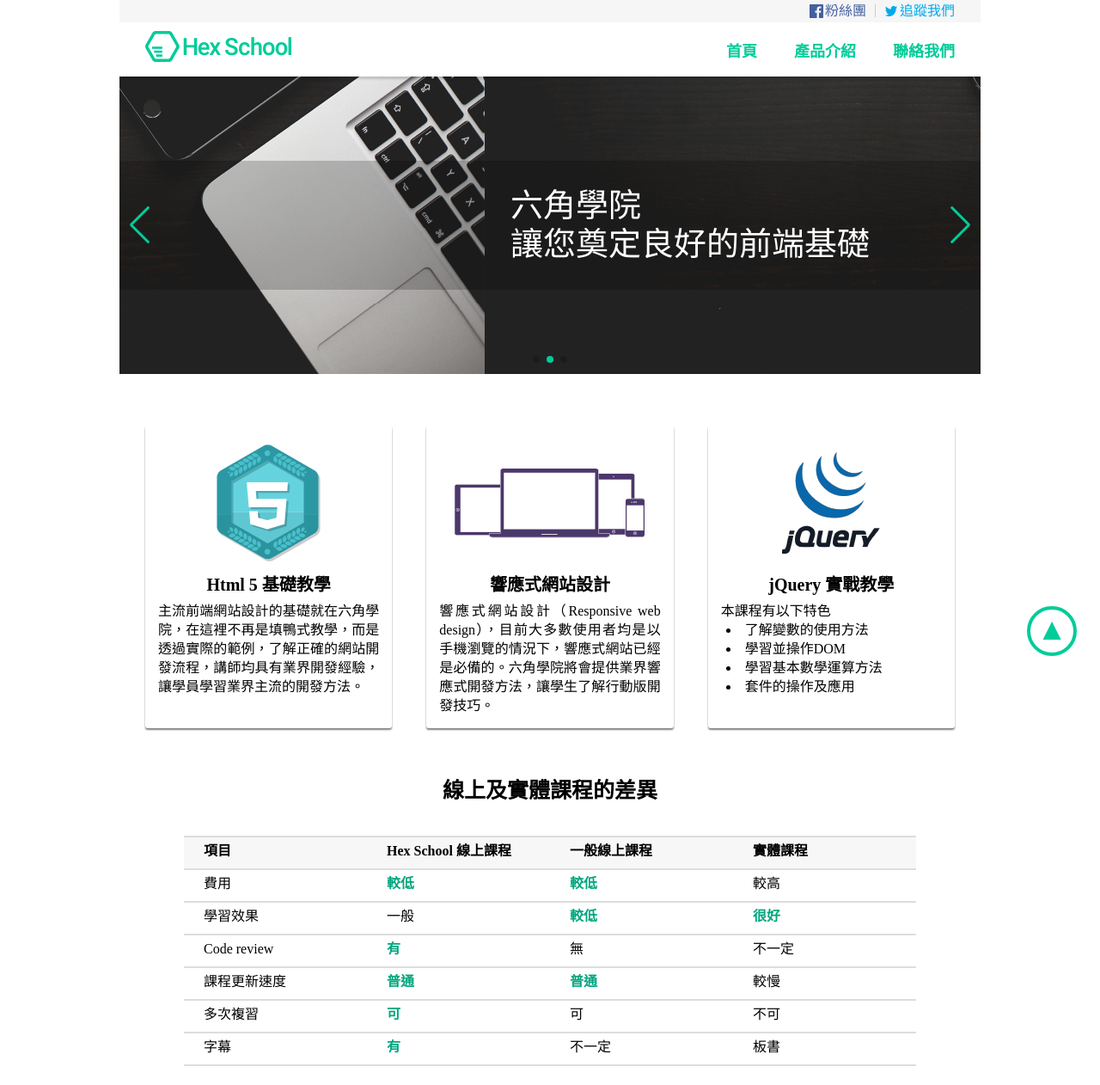
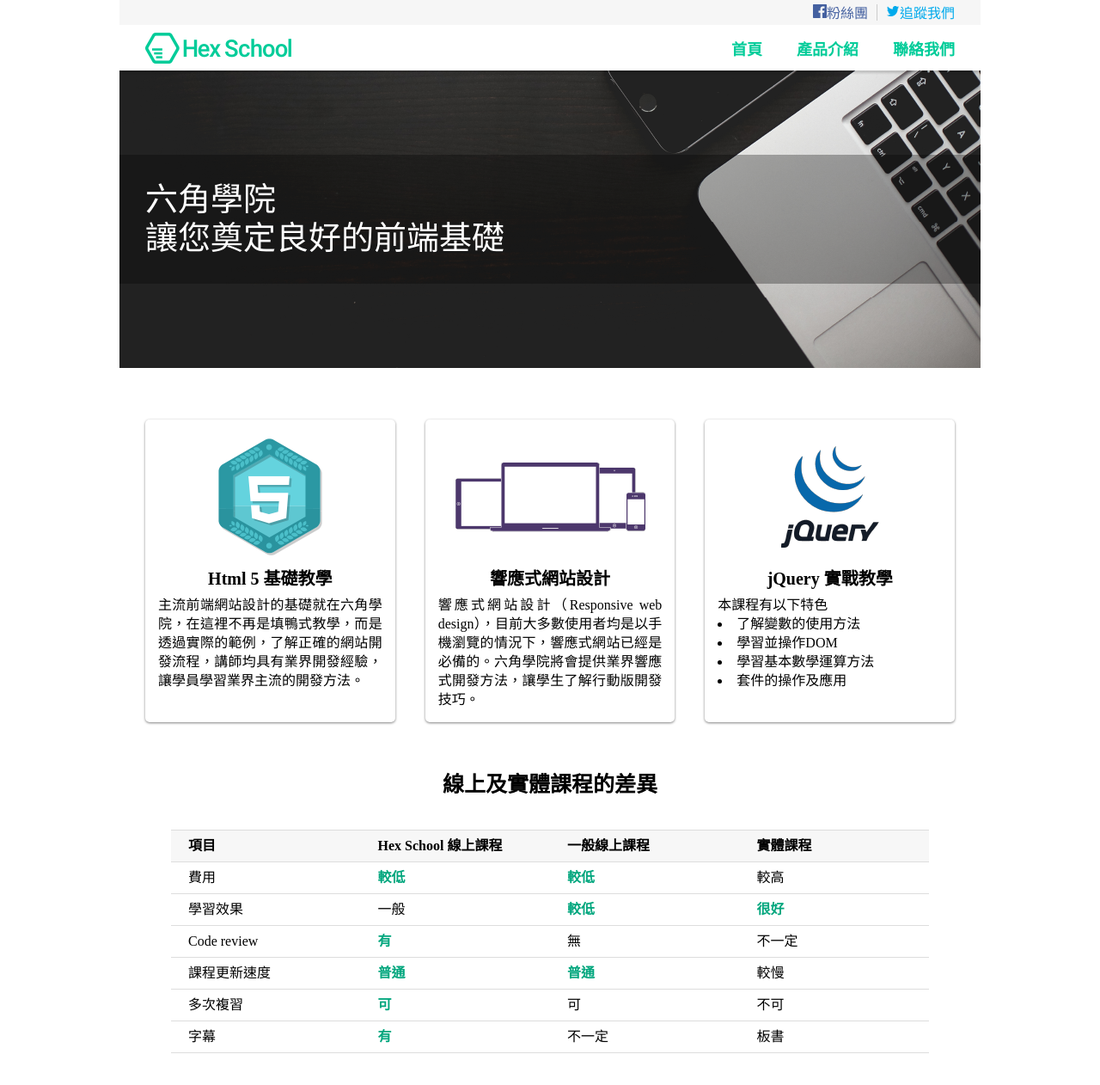
Before and after one commit to joyun25/front-end-learning, a plain HTML site: page project/index.html in a window 1280 px wide. Shown: the top 1262 px of the page at 86% size. Drawn offline with Linux system fonts and the light colour scheme.

Commit message:
2021年08月28日 用Scss 重新切版一次

```diff
--- a/project/index.html
+++ b/project/index.html
@@ -5,119 +5,96 @@
     <meta http-equiv="X-UA-Compatible" content="IE=edge">
     <meta name="viewport" content="width=device-width, initial-scale=1.0">
     <meta name="format-detection" content="telephone=no">
-    <meta name="keywords" content="六角學院,前端,六角,學習前端,前端課程">
-    <meta name='description' content='為您打造就算沒有程式基礎，也能夠逐步學習獲得網頁排版技巧的紮實觀念，六角學院的講師將協助您成就更好的自己！' />
+    <meta name="author" content="Jo Yun, 若昀">
 
-    <meta property="og:title" content="讓您奠定良好的前端基礎" />
-    <meta property="og:description" content="為您打造就算沒有程式基礎，也能夠逐步學習獲得網頁排版技巧的紮實觀念，六角學院的講師將協助您成就更好的自己！">
+    <link rel="shortcut icon" href="https://www.hexschool.com/favicon.ico">
+    <meta name='description' content='六角學院為您一行行檢視程式碼，火熱學習前端技術，用熱心、耐心、同理心陪伴您學習，再困難的挑戰也不怕。只要您有心，我們就在這裡跟您一起一路向前進。' />
+    <meta name='keywords' content='前端課程, 六角學院, 前端, 前端技術, 六角, html, jquery, rwd, 響應式網站, 課程, 線上課程' />
+
+    <meta property="og:title" content="六角學院-讓您奠定良好的前端基礎" />
+    <meta property="og:description" content="六角學院為您一行行檢視程式碼，火熱學習前端技術。" />
     <meta property="og:type" content="website" />
-    <meta property="og:url" content="FB上的網址" />
+    <meta property="og:url" content="index.html" />
     <meta property="og:image" content="https://www.filepicker.io/api/file/uJHoti8RQ0qGFIXSkmGd" />
 
-    <link href="圖片路徑" rel="apple-touch-icon" />
-    <link rel="stylesheet" href="css/lightbox.min.css">
-    <link rel="stylesheet" href="css/swiper-bundle.css">
-    <link rel="stylesheet" href="css/style.css">
-    <link rel="icon" href="https://www.hexschool.com/favicon.ico">
+    <meta name="twitter:url" content="index.html">
+    <meta name="twitter:title" content="六角學院-讓您奠定良好的前端基礎">
+    <meta name="twitter:description" content="六角學院為您一行行檢視程式碼，火熱學習前端技術。">
+    <meta name="twitter:image" content="https://www.filepicker.io/api/file/uJHoti8RQ0qGFIXSkmGd">
 
+    <link rel="stylesheet" href="scss/style.css">
     <title>讓您奠定良好的前端基礎 | 六角學院</title>
-
 </head>
 <body>
     <div class="wrap">
-        <ul class="social-media">
-            <li>
-                <a href="#" target="_blank" title="facebook">
-                    <img src="images/facebookIcon.png" alt="facebook icon">
-                    <p class="facebook">粉絲團</p>
-                </a>
+        <ul class="media p-row">
+            <li class="media-fb">
+                <a href="#" target="_blank" title="臉書粉絲團"><img src="images/facebookIcon.png" alt="facebook icon">粉絲團</a>
             </li>
-            <li>
-                <div class="line"></div>
-            </li>
-            <li>
-                <a href="#" target="_blank" title="twitter">
-                    <img src="images/twitterIcon.png" alt="twitter icon">
-                    <p class="twitter">追蹤我們</p>
-                </a>
+            <li class="media-twi">
+                <a href="#" target="blank" title="追蹤六角推特"><img src="images/twitterIcon.png" alt="twitter icon">追蹤我們</a>
             </li>
         </ul>
-        <div class="menu-part">
-            <h1><a href="#" target="_blank" title="六角學院首頁">Hex School</a></h1>
+        <div class="nav p-row">
+            <h2><a href="#" title="回到首頁">六角學院</a></h2>
             <ul class="menu">
                 <li>
                     <a href="#">首頁</a>
                 </li>
                 <li>
-                    <a href="#" class="product-menu">產品介紹</a>
-                    <ul class="product">
-                        <li><a href="#">Html 5 基礎教學</a></li>
-                        <li><a href="#">響應式網站設計</a></li>
-                        <li><a href="#">jQuery 實戰教學</a></li>
+                    <a href="#">產品介紹</a>
+                    <ul class="submenu">
+                        <li><a href="#">html</a></li>
+                        <li><a href="#">RWD</a></li>
+                        <li><a href="#">jQuery</a></li>
                     </ul>
                 </li>
                 <li>
-                    <a href="#">聯絡我們</a>
+                    <a href="#contact">聯絡我們</a>
                 </li>
             </ul>
         </div>
-
-        <!-- Slider main container -->
-        <div class="swiper-container">
-            <!-- Additional required wrapper -->
-            <div class="swiper-wrapper">
-        <!-- Slides -->
-                <div class="swiper-slide banner"><h2>六角學院<br>讓您奠定良好的前端基礎</h2></div>
-                <div class="swiper-slide banner"><h2>六角學院<br>讓您奠定良好的前端基礎</h2></div>
-                <div class="swiper-slide banner"><h2>六角學院<br>讓您奠定良好的前端基礎</h2></div>
-            </div>
-        <!-- If we need pagination -->
-            <div class="swiper-pagination"></div>
-            <!-- If we need navigation buttons -->
-            <div class="swiper-button-prev"></div>
-            <div class="swiper-button-next"></div>
+        <div class="banner">
+            <h1 class="p-row p-col">六角學院<br>讓您奠定良好的前端基礎</h1>
         </div>
-
-        <ul class="main">
-            <li>
-                <a class="example-image-link" href="images/html_lightbox.png" data-lightbox="example-set" data-title="Html5 基礎教學">
-                    <div>
-                        <img src="images/html.png" alt="html5">
+        <ul class="cards p-row">
+            <li class="card mr-35">
+                <a href="#">
+                    <div class="card-img">
+                        <img src="images/html.png" alt="html">
                     </div>
-                    <h4>Html 5 基礎教學</h4>
-                    <p>主流前端網站設計的基礎就在六角學院，在這裡不再是填鴨式教學，而是透過實際的範例，了解正確的網站開發流程，講師均具有業界開發經驗，讓學員學習業界主流的開發方法。</p>
                 </a>
+                <h3>Html 5 基礎教學</h3>
+                <p>主流前端網站設計的基礎就在六角學院，在這裡不再是填鴨式教學，而是透過實際的範例，了解正確的網站開發流程，講師均具有業界開發經驗，讓學員學習業界主流的開發方法。</p>
             </li>
-            <li>
-                <a class="example-image-link" href="images/rwd_lightbox.png" data-lightbox="example-set" data-title="響應式網站設計">
-                    <div>
-                        <img src="images/rwd.png" alt="rwd">
+            <li class="card mr-35">
+                <a href="#">
+                    <div class="card-img">
+                        <img src="images/rwd.png" alt="RWD">
                     </div>
-                        <h4>響應式網站設計</h4>
-                    <p>響應式網站設計（Responsive web design），目前大多數使用者均是以手機瀏覽的情況下，響應式網站已經是必備的。六角學院將會提供業界響應式開發方法，讓學生了解行動版開發技巧。</p>
                 </a>
+                <h3>響應式網站設計</h3>
+                <p>響應式網站設計（Responsive web design），目前大多數使用者均是以手機瀏覽的情況下，響應式網站已經是必備的。六角學院將會提供業界響應式開發方法，讓學生了解行動版開發技巧。</p>
             </li>
-            <li>
-                <a class="example-image-link" href="images/jquery_lightbox.png" data-lightbox="example-set" data-title="jQuery 實戰教學">
-                    <div>
+            <li class="card">
+                <a href="#">
+                    <div class="card-img">
                         <img src="images/jquery.png" alt="jQuery">
                     </div>
-                    <h4>jQuery 實戰教學</h4>
-                    <p>
-                        本課程有以下特色
-                    </p>
-                    <ul class="list">
-                        <li>了解變數的使用方法</li>
-                        <li>學習並操作DOM</li>
-                        <li>學習基本數學運算方法</li>
-                        <li>套件的操作及應用</li>
-                    </ul>
                 </a>
+                <h3>jQuery 實戰教學</h3>
+                <p>本課程有以下特色</p>
+                <ul class="card-list">
+                    <li>了解變數的使用方法</li>
+                    <li>學習並操作DOM</li>
+                    <li>學習基本數學運算方法</li>
+                    <li>套件的操作及應用</li>
+                </ul>
             </li>
         </ul>
-        <div class="chart">
-            <h3>線上及實體課程的差異</h3>
-            <table>
+        <div class="compare">
+            <h2 class="l-title">線上及實體課程的差異</h2>
+            <table class="compare-table">
                 <tr>
                     <th>項目</th>
                     <th>Hex School 線上課程</th>
@@ -162,42 +139,37 @@
                 </tr>
             </table>
         </div>
-        <div class="sheet">
-            <h3>對我們的課程有興趣嗎？<br>歡迎留下您的資料</h3>
-            <form action="#">
-                <textarea name="textarea" id="" rows="14" placeholder="我想說…"></textarea>
-                <div class="info">
-                    <div class="form-group">
-                        <label for="name">姓名</label>
-                        <input type="text" name="name" id="name" class="words" placeholder="請輸入姓名">
-                    </div>
-                    <div class="form-group">
-                        <label for="telephone">電話</label>
-                        <input type="tel" name="telephone" id="telephone" class="words" placeholder="請輸入連絡電話">
-                    </div>
-                    <div class="form-group">
-                        <label for="email">信箱</label>
-                        <input type="email" name="email" id="email" class="words" placeholder="請輸入電子信箱">
-                    </div>
-                    <div class="button">
-                        <input type="submit" value="送出">
-                    </div>
+        <div class="interest p-row p-col">
+            <h2 class="l-title">對我們的課程有興趣嗎？<br>歡迎留下您的資料</h2>
+            <form action="index.html">
+                <textarea name="interest-message" id="interest-message" rows="14" placeholder="我想說..." required></textarea>
+                <div class="interest-form">
+                    <label for="interest-name">姓名</label>
+                    <input type="text" name="interest-name" id="interest-name" placeholder="您的姓名" required>
+                    <label for="interest-tel">電話</label>
+                    <input type="tel" name="interest-tel" id="interest-tel" placeholder="您的電話" pattern="[0-9]{6,13}" required>
+                    <label for="interest-email">信箱</label>
+                    <input type="email" name="interest-email" id="interest-email" placeholder="您的電子信箱" required>
+                    <input type="submit" value="送出" class="interest-form-submit">
+                    <div class="clearfix"></div>
                 </div>
             </form>
         </div>
         <div class="footer">
-            <a href="#" target="_blank" title="六角學院"><img src="images/footerLogo.png" alt="hexschool logo"></a>
-            <ul class="contact">
-                <li><p>聯絡我們：<a href="mailto:hexschool@gmail.com" title="透過電子信箱聯絡我們">hexschool@gmail.com</a></p></li>
-                <li><p>電話：<a href="tel:+886-999123456" title="撥打電話">0999-123-456</a></p></li>
+            <a href="#" title="回到首頁"><img src="images/footerLogo.png" alt="六角學院logo"></a>
+            <ul class="footer-contact" id="contact">
+                <li>
+                    <p>聯絡我們：<a href="mailto:hexschool@gmail.com" title="用電子信箱聯絡我們">hexschool@gmail.com</a></p>
+                </li>
+                <li>
+                    <p>電話：<a href="tel:+886-999123456" title="撥打電話讓專人為您服務">0999-123-456</a></p>
+                </li>
             </ul>
         </div>
-        <div class="top-box"><a href="#" class="to-top"></a></div>
+        <div class="to-top"><a href="#" class="to-top"></a></div>
     </div>
 
     <script src="js/jquery-3.6.0.min.js"></script>
-    <script src="js/lightbox.min.js"></script>
-    <script src="js/swiper-bundle.js"></script>
     <script src="js/all.js"></script>
 
 </body>
--- a/project/js/all.js
+++ b/project/js/all.js
@@ -1,35 +1,3 @@
 $(document).ready(function () {
-    $('.product-menu').click(function (e) {
-        e.preventDefault();
-        $('.product-menu').toggleClass('active');
-        $('.product').slideToggle();
-    });
 
-    const swiper = new Swiper('.swiper-container', {
-        // Optional parameters
-        // direction: 'vertical',
-        loop: true,
-
-        // If we need pagination
-        pagination: {
-        el: '.swiper-pagination',
-        },
-
-        // Navigation arrows
-        navigation: {
-        nextEl: '.swiper-button-next',
-        prevEl: '.swiper-button-prev',
-        },
-
-        autoplay: {
-            delay: 5000,
-        },
-
-    });
-    $('.top-box a').click(function (e) {
-        e.preventDefault();
-        $('html,body').animate({
-            scrollTop: 0
-        }, 700);
-    });
 });
--- /dev/null
+++ b/project/scss/_grid.scss
@@ -0,0 +1,47 @@
+@mixin destop{
+    @media (max-width: 1280px) {
+        @content;
+    }
+}
+
+@mixin pad{
+    @media (max-width: 768px) {
+        @content;
+    }
+}
+
+@mixin mobile568{
+    @media (max-width: 568px) {
+        @content;
+    }
+}
+
+// @mixin destop-top{
+//     @media (max-width: 1023px) {
+//         @content;
+//     }
+// }
+
+// @mixin destop-below{
+//     @media (max-width: 1024px) {
+//         @content;
+//     }
+// }
+
+// @mixin iphone{
+//     @media (max-width: 568px) {
+//         @content;
+//     }
+// }
+
+// @mixin mobile480{
+//     @media (max-width: 480px) {
+//         @content;
+//     }
+// }
+
+// @mixin iphone5{
+//     @media (max-width: 320px) {
+//         @content;
+//     }
+// }
--- /dev/null
+++ b/project/scss/_mixin.scss
@@ -0,0 +1,27 @@
+@mixin clearfix {
+    clear:both;
+}
+@mixin circle($size, $bgcolor){
+    border-radius: 50%;
+    height: $size;
+    width: $size;
+    font-size: $size / 3;
+    background: $bgcolor;
+}
+@mixin img-hide-text{
+    text-indent: 101%;
+    white-space: nowrap;
+    overflow: hidden;
+}
+@mixin hvr-line-left-to-right($line-color, $bgsize){
+    background-image: linear-gradient($line-color, $line-color);
+    background-position: left bottom;
+    background-size: 0 $bgsize; //例如4px
+    background-repeat: no-repeat;
+    transition: background-size 0.18s linear;
+    //需要再加上一段程式碼 :hover{background-size: 100% $bgsize;}
+}
+@mixin ul-disc-inside{
+    list-style: disc;
+    list-style-position: inside;
+}
--- /dev/null
+++ b/project/scss/_reset.scss
@@ -0,0 +1,55 @@
+/* http://meyerweb.com/eric/tools/css/reset/
+   v2.0 | 20110126
+   License: none (public domain)
+*/
+
+html, body, div, span, applet, object, iframe,
+h1, h2, h3, h4, h5, h6, p, blockquote, pre,
+a, abbr, acronym, address, big, cite, code,
+del, dfn, em, img, ins, kbd, q, s, samp,
+small, strike, strong, sub, sup, tt, var,
+b, u, i, center,
+dl, dt, dd, ol, ul, li,
+fieldset, form, label, legend,
+table, caption, tbody, tfoot, thead, tr, th, td,
+article, aside, canvas, details, embed,
+figure, figcaption, footer, header, hgroup,
+menu, nav, output, ruby, section, summary,
+time, mark, audio, video {
+	margin: 0;
+	padding: 0;
+	border: 0;
+	font-size: 100%;
+	font: inherit;
+	vertical-align: baseline;
+}
+/* HTML5 display-role reset for older browsers */
+article, aside, details, figcaption, figure,
+footer, header, hgroup, menu, nav, section {
+	display: block;
+}
+body {
+	line-height: 1;
+}
+ol, ul {
+	list-style: none;
+}
+blockquote, q {
+	quotes: none;
+}
+blockquote:before, blockquote:after,
+q:before, q:after {
+	content: '';
+	content: none;
+}
+table {
+	border-collapse: collapse;
+	border-spacing: 0;
+}
+*,*:before,*:after{
+	box-sizing: border-box;
+}
+img{
+	max-width: 100%;
+	height: auto ;
+}
--- /dev/null
+++ b/project/scss/style.scss
@@ -0,0 +1,234 @@
+$main-color: #00cc99;
+$minor-color: #f7f7f7;
+$accent: #00a67d;
+$media-bg: #f6f6f6;
+$fb-color: #4460a0;
+$twi-color: #00aaec;
+$media-line: #cccccc;
+$tb-border: #dddddd;
+$tb-hover: #ebfffa;
+$gradient1: #00644c;
+$gradient2: #009772;
+
+@import "mixin";
+@import "grid";
+@import "reset";
+
+// *{outline: 1px solid red;}
+
+.clearfix{
+    clear: both;
+}
+.p-row{
+    padding-left: 30px;
+    padding-right: 30px
+}
+.p-col{
+    padding-top: 30px;
+    padding-bottom: 30px;
+}
+.mr-35{
+    margin-right: 35px;
+}
+.l-title{
+    font-size: 25px;
+    text-align: center;
+}
+body{
+    font-family: "Microsoft JhengHei";
+}
+.wrap{
+    max-width: 1002px;
+    margin: 0 auto;
+}
+.media{
+    background: $media-bg;
+    display: flex;
+    justify-content: flex-end;
+    padding-top: 5px;
+    padding-bottom: 5px;
+    .media-fb{
+        padding-right: 10px;
+        border-right: 1px solid $media-line;
+        a{
+            display: block;
+            text-decoration: none;
+            color: $fb-color;
+        }
+    }
+    .media-twi{
+        padding-left: 10px;
+        a{
+            display: block;
+            text-decoration: none;
+            color: $twi-color;
+        }
+    }
+}
+.nav{
+    display: flex;
+    justify-content: space-between;
+    align-items: center;
+    h2 a{
+        background: url(../images/logo.png) no-repeat;
+        display: block;
+        width: 170px;
+        height: 36px;
+        @include img-hide-text;
+        margin: auto 0;
+    }
+}
+.menu{
+    display: flex;
+    a{
+        display: block;
+        text-decoration: none;
+        font-size: 18px;
+        color: $main-color;
+        font-weight: bold;
+        margin-left: 40px;
+        padding: 20px 0 15px 0;
+        @include hvr-line-left-to-right($main-color, 4px)
+    }
+    a:hover{
+        background-size: 100% 4px;
+    }
+    .submenu{
+        display: none;
+    }
+}
+.banner{
+    background: url(../images/banner.png) no-repeat center;
+    height: 346px;
+    display: flex;
+    align-items: center;
+    h1{
+        font-size: 38px;
+        color: #fff;
+        line-height: 45px;
+        width: 100%;
+        background: rgba(0, 0, 0, 0.3);
+    }
+}
+.cards{
+    display: flex;
+    justify-content: space-between;
+    padding-top: 60px;
+    padding-bottom: 60px;
+    .card{
+        flex: 1;
+        box-shadow: 0 1px 3px gray;
+        border-radius: 5px;
+        padding: 15px;
+        .card-img{
+            height: 150px;
+            display: flex;
+            justify-content: center;
+            align-items: center;
+        }
+        h3{
+            font-size: 20px;
+            font-weight: bold;
+            padding: 10px;
+            text-align: center;
+        }
+        p{
+            line-height: 22px;
+            text-align: justify;
+        }
+    }
+}
+.card-list li{
+    line-height: 22px;
+    @include ul-disc-inside
+}
+.compare{
+    padding: 0 60px;
+    .l-title{
+        font-weight: bold;
+    }
+    .compare-table{
+        margin: 40px auto;
+        width: 100%;
+        tr{
+            border-bottom: 1px solid $tb-border;
+            text-align: left;
+        }
+        tr:hover{
+            background: $tb-hover;
+        }
+        th{
+            border-top: 1px solid $tb-border;
+            background: $minor-color;
+            font-weight: bold;
+            padding: 10px 20px;
+            width: 25%;
+        }
+        td{
+            padding: 10px 20px;
+            width: 25%;
+        }
+    }
+}
+.accent{
+    color: $accent;
+    font-weight: bold;
+}
+.interest{
+    background: linear-gradient($gradient1, $gradient2);
+    .l-title{
+        margin-bottom: 25px;
+        color: #fff;
+        line-height: 36px;
+    }
+    form{
+        display: flex;
+        justify-content: space-between;
+        textarea{
+            width: 49%;
+            resize: none;
+            border-radius: 5px;
+            padding: 10px;
+            border: none;
+        }
+        textarea:focus{
+            outline: none;
+        }
+        .interest-form{
+            width: 49%;
+        }
+    }
+}
+.interest-form{
+    label{
+        display: block;
+        color: #fff;
+        padding-bottom: 5px;
+    }
+    input{
+        display: block;
+        width: 100%;
+        border-radius: 5px;
+        padding: 9px;
+        margin-bottom: 15px;
+        border: none;
+    }
+    input:focus{
+        outline: none;
+    }
+    .interest-form-submit{
+        width: 70px;
+        padding: 8px;
+        background: $main-color;
+        color: #fff;
+        border: none;
+        margin-bottom: 0;
+        float: right;
+    }
+    .interest-form-submit:hover{
+        background: $accent;
+    }
+}
+.footer{
+
+}
```
Also changed, not shown: project/scss/style.css (added), 1 other file.
